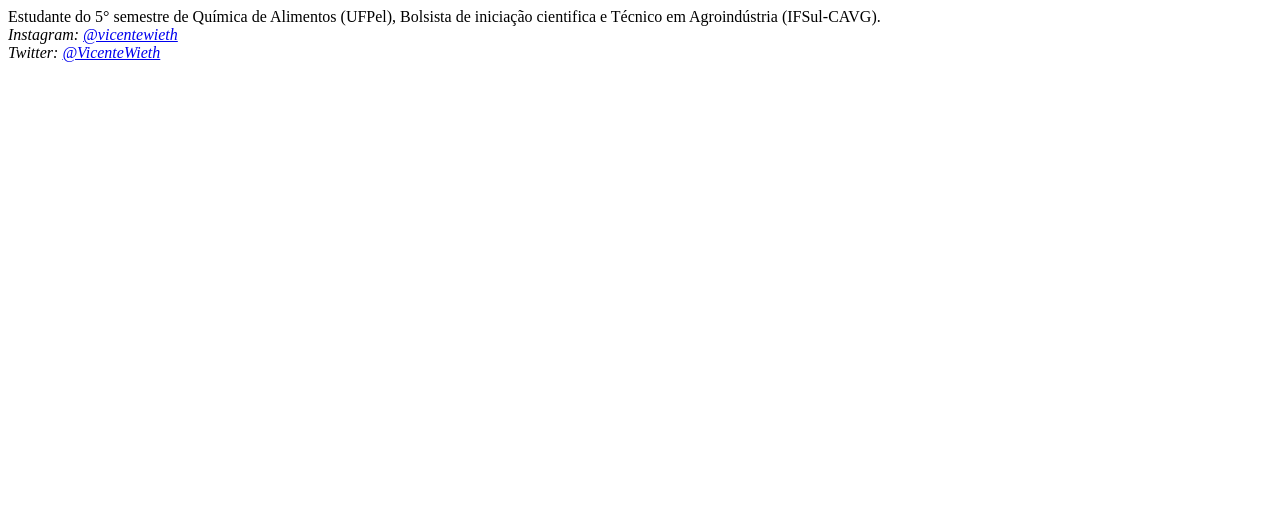
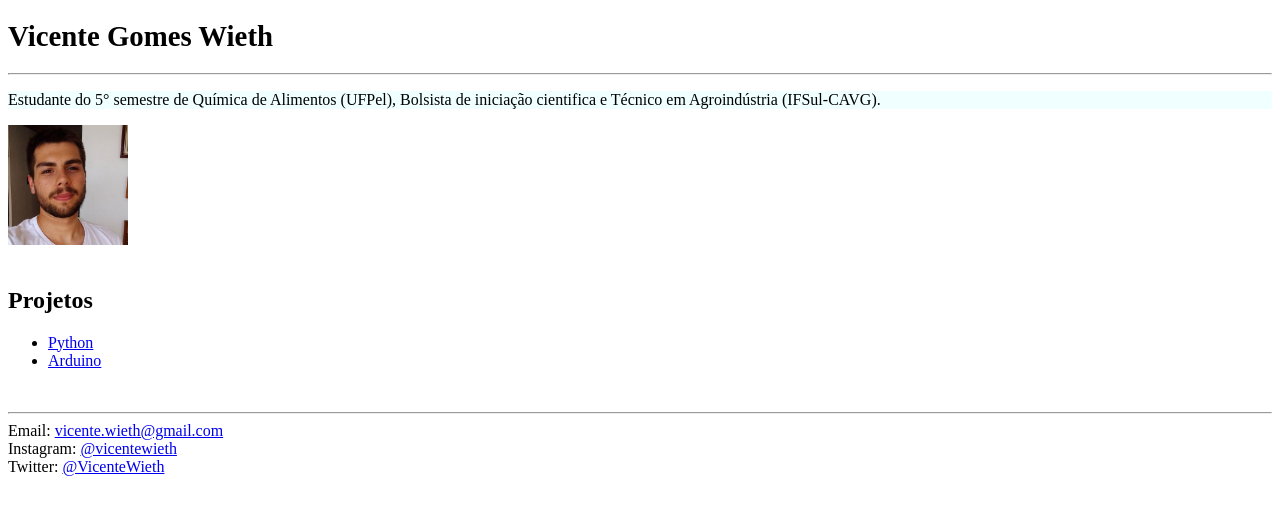
Before and after one commit to VicenteGW/vicentegw.github.io-legado-, a plain HTML site: page index.html in a window 1280 px wide. Drawn offline with Linux system fonts and the light colour scheme.

Commit message:
atuaização site

```diff
--- a/index.html
+++ b/index.html
@@ -3,17 +3,39 @@
 <head>
     <meta charset="UTF-8">
     <meta name="viewport" content="width=device-width, initial-scale=1.0">
-    <title>Vicente Gomes Wieth</title>
+    <meta name="description" content="Página do perfil de Vicente Wieth no GitHub.">
+    <meta name="author" content="Vicente Wieth">
+    <meta name="viewport" content="width=device-width, initial-scale=1.0">
+    <title>Vicente Wieth - GitHub</title>
 </head>
+<!--Head é apenas metadados do site-->
 <body>
+    <header>
+        <article>
+            <h1><big>Vicente Gomes Wieth</big></h1>
+            <hr>
+            <p style="background-color: azure;">
+                Estudante do 5° semestre de Química de Alimentos (UFPel), Bolsista de iniciação cientifica e Técnico em Agroindústria (IFSul-CAVG).
+            </p>
+            <img src="images/profile.jpeg" width="120"/>
+        </article>
+    </header>
+    <br>
     <main>
-        <article>
-            Estudante do 5° semestre de Química de Alimentos (UFPel), Bolsista de iniciação cientifica e Técnico em Agroindústria (IFSul-CAVG).
-        </article>
+        <section>
+            <div><h2>Projetos</h2></div>
+            <ul>
+                <li><a href="https://github.com/VicenteGW/Python">Python</a></li>
+                <li><a href="https://github.com/VicenteGW/Arduino">Arduino</a></li>
+            </ul>
+        </section>
     </main>
-    <address>
-        Instagram: <a href="https://www.instagram.com/vicentewieth">@vicentewieth</a><br>
-        Twitter: <a href="https://twitter.com/vicentewieth">@VicenteWieth</a>
-    </address>
+    <br>
+    <hr>
+    <footer>
+        <div>Email: <a href="vicente.wieth@gmail.com">vicente.wieth@gmail.com</a></div>
+        <div>Instagram: <a href="https://www.instagram.com/vicentewieth" target="_blank">@vicentewieth</a></div>
+        <div>Twitter: <a href="https://twitter.com/vicentewieth" target="_blank">@VicenteWieth</a></div>
+    </footer>
 </body>
 </html>
```
Also changed, not shown: images/profile.jpeg (added).
